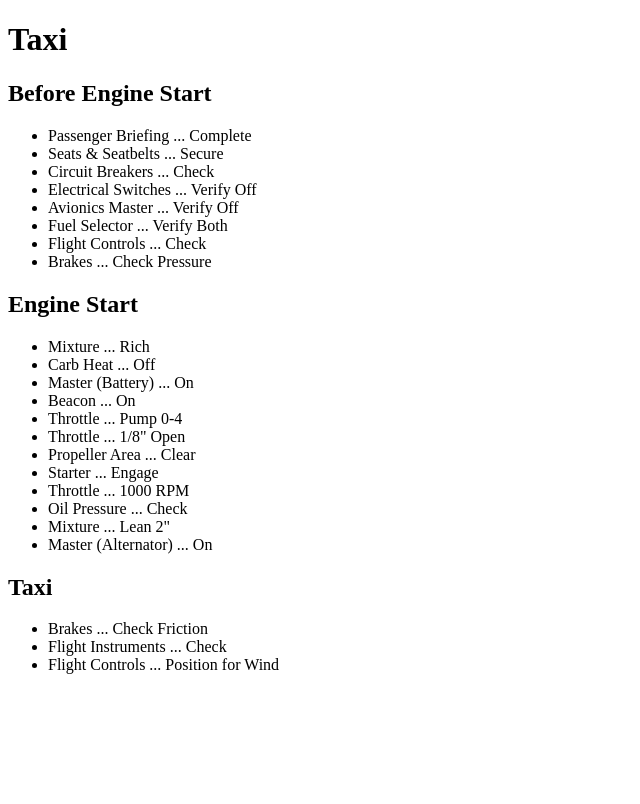
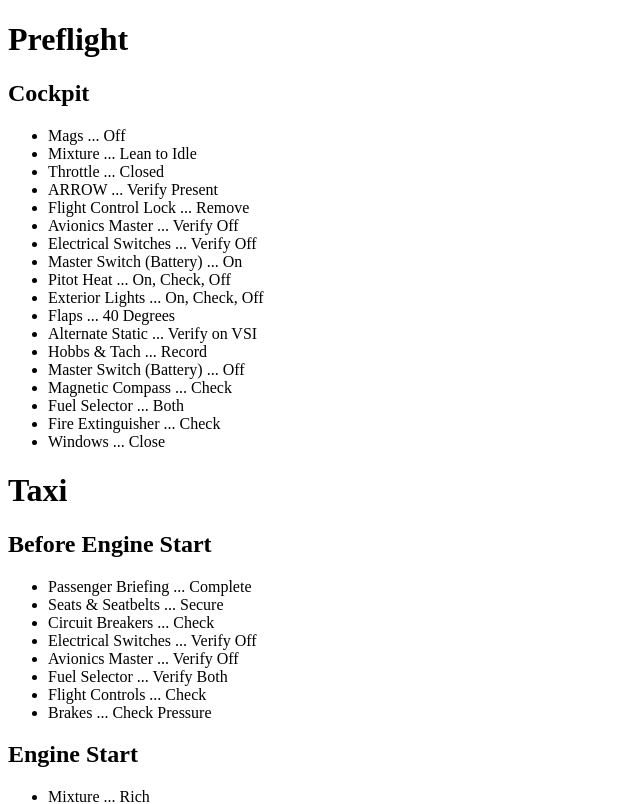
Before and after one commit to freerobby/aviation-checklist, a Vue app: page / in a window 1280 px wide. Shown: the top 804 px of the page, without its empty margins (0-640 px from the left). Built offline with nearby package versions, Linux system fonts and the light colour scheme.

Commit message:
Support multiple sets of checklists.

```diff
--- a/src/App.vue
+++ b/src/App.vue
@@ -1,8 +1,10 @@
 <template>
   <div>
     <checklist-set
+        v-for="checklistSet in checklistSets"
         v-bind:title="checklistSet.title"
         v-bind:checklists="checklistSet.checklists"
+        v-bind:key="checklistSet.id"
     ></checklist-set>
   </div>
 </template>
@@ -18,9 +20,10 @@ export default {
   components: {
     ChecklistSet
   },
+  // props: ["checklistSets"],
   data() {
     return {
-      checklistSet: {
+      checklistSets: [{
         title: 'Taxi',
         checklists: [
           {
@@ -45,7 +48,7 @@ export default {
             ]
           }
         ]
-      }
+      }]
     }
   },
   created: function() {
@@ -62,7 +65,6 @@ export default {
       });
     },
     handle_update: function(results) {
-      this.checklistSet = {'title': 'foo', 'checklists': []}
       var csv_data = results.data
       var checklist_sets = [];
 
@@ -70,7 +72,7 @@ export default {
       var current_checklist = '';
       for (let i = 0; i < csv_data.length; i++) {
         if (csv_data[i][0] !== current_checklistset) {
-          checklist_sets.push({title: csv_data[i][0], 'checklists': []});
+          checklist_sets.push({title: csv_data[i][0], checklists: []});
           current_checklistset = csv_data[i][0];
         }
         if (csv_data[i][1] !== current_checklist) {
@@ -81,8 +83,7 @@ export default {
         checklist_sets.slice(-1)[0]['checklists'].slice(-1)[0].items.push({subject: csv_data[i][2], operation: csv_data[i][3]});
       }
 
-      console.log(checklist_sets[0])
-      this.checklistSet = checklist_sets[0];
+      this.checklistSets = checklist_sets;
     }
   }
 }
```
Also changed, not shown: public/n934gr.csv.
